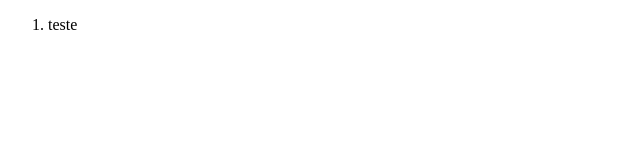
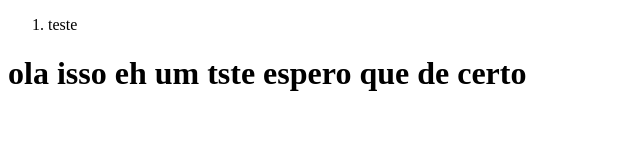
Before and after one commit to rickfellas/aula-01-fullstack, a plain HTML site: page index.html in a window 1280 px wide. Shown: the whole page, without its empty margins (0-640 px from the left). Drawn offline with Linux system fonts and the light colour scheme.

Commit message:
Update index.html
teste

```diff
--- a/index.html
+++ b/index.html
@@ -11,6 +11,7 @@
     <ol>
         <li>teste</li>
     </ol>
+    <h1> ola isso eh um tste espero que de certo </h1>
 </body>
 
 </html>
```
